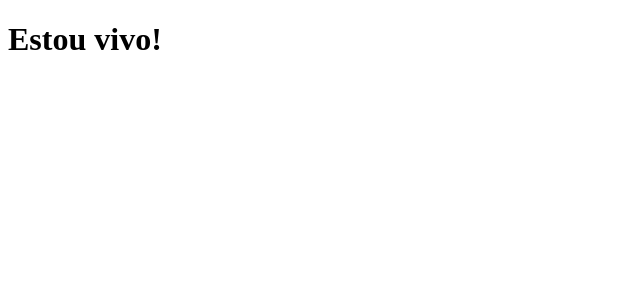
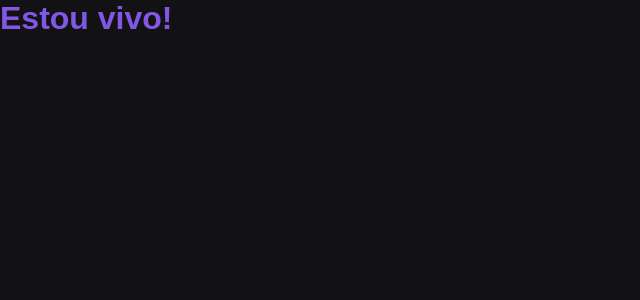
Before and after one commit to cogumm/StudyNextJS, a Next.js app: page / in a window 1280 px wide. Shown: the top 300 px of the page, without its empty margins (0-640 px from the left). Built offline with nearby package versions, Linux system fonts and the light colour scheme.

Commit message:
Added and configured Styled components

```diff
--- /dev/null
+++ b/babel.config.js
@@ -0,0 +1,4 @@
+module.exports = {
+  presets: ["next/babel"],
+  plugins: [["styled-components", { ssr: true }]],
+};
--- a/pages/_app.tsx
+++ /dev/null
@@ -1,3 +0,0 @@
-export default function MyApp({ Component, pageProps }) {
-  return <Component {...pageProps} />
-}
--- a/pages/index.tsx
+++ /dev/null
@@ -1,7 +0,0 @@
-export default function Home() {
-  return (
-    <div>
-      <h1>Estou vivo!</h1>
-    </div>
-  )
-}
--- /dev/null
+++ b/src/pages/_app.tsx
@@ -0,0 +1,10 @@
+import GlobalStyle from "../styles/GlobalStyle";
+
+export default function MyApp({ Component, pageProps }) {
+  return (
+    <>
+      <GlobalStyle />
+      <Component {...pageProps} />
+    </>
+  )
+}
--- /dev/null
+++ b/src/pages/_document.tsx
@@ -0,0 +1,31 @@
+// DocumentContext typagem do ctx do Next.
+import Document, { DocumentContext } from 'next/document'
+import { ServerStyleSheet } from 'styled-components'
+
+export default class MyDocument extends Document {
+  static async getInitialProps(ctx: DocumentContext) {
+    const sheet = new ServerStyleSheet()
+    const originalRenderPage = ctx.renderPage
+
+    try {
+      ctx.renderPage = () =>
+        originalRenderPage({
+          enhanceApp: (App) => (props) =>
+            sheet.collectStyles(<App {...props} />),
+        })
+
+      const initialProps = await Document.getInitialProps(ctx)
+      return {
+        ...initialProps,
+        styles: (
+          <>
+            {initialProps.styles}
+            {sheet.getStyleElement()}
+          </>
+        ),
+      }
+    } finally {
+      sheet.seal()
+    }
+  }
+}
--- /dev/null
+++ b/src/pages/index.tsx
@@ -0,0 +1,9 @@
+import { Title } from '../styles/pages/Home';
+
+export default function Home() {
+  return (
+    <div>
+      <Title>Estou vivo!</Title>
+    </div>
+  )
+}
--- /dev/null
+++ b/src/pages/search.tsx
@@ -0,0 +1,5 @@
+export default function Search() {
+    return (
+      <h1>Search</h1>
+    )
+}
--- /dev/null
+++ b/src/styles/GlobalStyle.ts
@@ -0,0 +1,14 @@
+import { createGlobalStyle } from "styled-components";
+
+export default createGlobalStyle`
+    * {
+      margin: 0;
+      padding: 0;
+    }
+
+    body {
+      background: #121214;
+      color: #FFF;
+      font-family: Arial, Helvetica, sans-serif;
+    }
+`;
--- /dev/null
+++ b/src/styles/pages/Home.ts
@@ -0,0 +1,5 @@
+import styled from "styled-components";
+
+export const Title = styled.h1`
+  color: #8257e5;
+`;
```
Also changed, not shown: package.json (+5 -2 lines), 1 other file (tests, documents, lock files or other folders).
